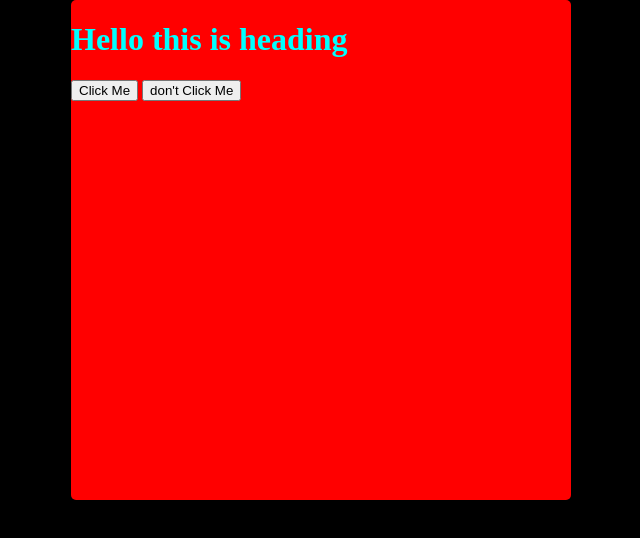
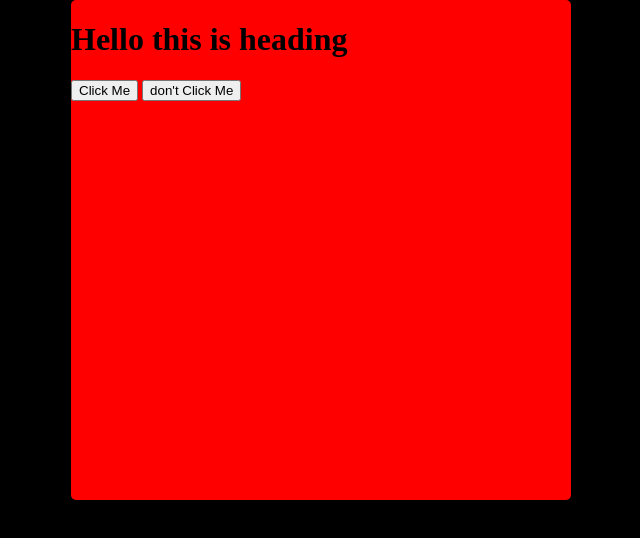
Before and after one commit to Abhirup-testaccnt/boxproject, a plain HTML site: page index.html in a window 1280 px wide. Shown: the whole page, without its empty margins (319-959 px from the left). Drawn offline with Linux system fonts and the light colour scheme.

Commit message:
text color changed

```diff
--- a/style.css
+++ b/style.css
@@ -11,6 +11,6 @@ body{
     width: 500px;
     height: 500px;
     background-color: red;
-    color: aqua;
+    color: black;
     border-radius: 5px;
 }
```
